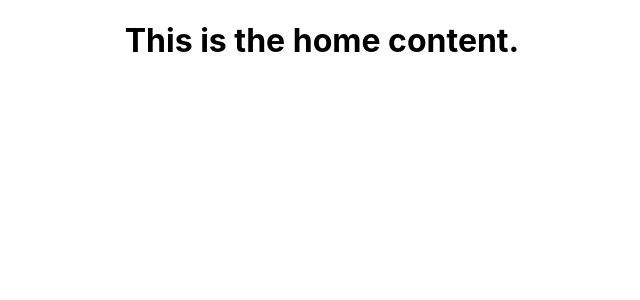
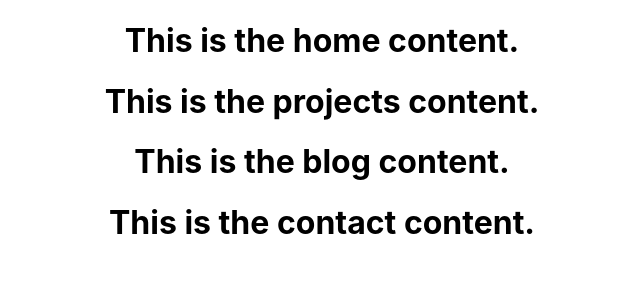
Before and after one commit to msbp/personal-website, a React (Create React App) app: page / in a window 1280 px wide. Shown: the top 300 px of the page, without its empty margins (318-958 px from the left). Built offline with nearby package versions, Linux system fonts and the light colour scheme.

Commit message:
Added remaining sections of the website and their template code.

```diff
--- a/src/App.js
+++ b/src/App.js
@@ -1,14 +1,20 @@
 import React, { Component } from 'react';
 import logo from './logo.svg';
 import './App.css';
-import Home from './components/Home'
+import Home from './sections/Home'
+import Projects from './sections/Projects'
+import Blog from './sections/Blog'
+import Contact from './sections/Contact'
 
 class App extends Component {
   render() {
     return (
       <div className="App">
 
-        <Home></Home>
+        <Home />
+        <Projects />
+        <Blog />
+        <Contact />
 
       </div>
     );
--- /dev/null
+++ b/src/sections/Blog.jsx
@@ -0,0 +1,25 @@
+import React from 'react'
+
+class Blog extends React.Component {
+
+    /**
+     * This is the component's constructor.
+     * @param {*} props - Props
+     */
+    constructor(props) {
+        super(props)
+    }
+
+    /**
+     * Render method.
+     */
+    render() {
+        return (
+            <div>
+                <h1>This is the blog content.</h1>
+            </div>
+        )
+    }
+}
+
+export default Blog
--- /dev/null
+++ b/src/sections/Contact.jsx
@@ -0,0 +1,25 @@
+import React from 'react'
+
+class Contact extends React.Component {
+
+    /**
+     * This is the component's constructor.
+     * @param {*} props - Props
+     */
+    constructor(props) {
+        super(props)
+    }
+
+    /**
+     * Render method.
+     */
+    render() {
+        return (
+            <div>
+                <h1>This is the contact content.</h1>
+            </div>
+        )
+    }
+}
+
+export default Contact
--- /dev/null
+++ b/src/sections/Projects.jsx
@@ -0,0 +1,25 @@
+import React from 'react'
+
+class Home extends React.Component {
+
+    /**
+     * This is the component's constructor.
+     * @param {*} props - Props
+     */
+    constructor(props) {
+        super(props)
+    }
+
+    /**
+     * Render method.
+     */
+    render() {
+        return (
+            <div>
+                <h1>This is the projects content.</h1>
+            </div>
+        )
+    }
+}
+
+export default Home
```
Also changed, not shown: src/sections/Home.jsx (renamed from src/components/Home.jsx).
